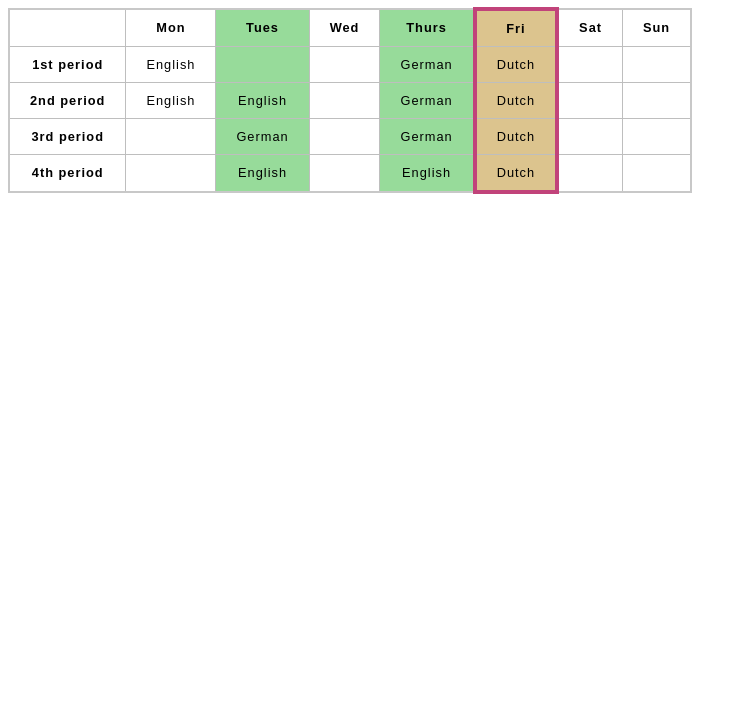
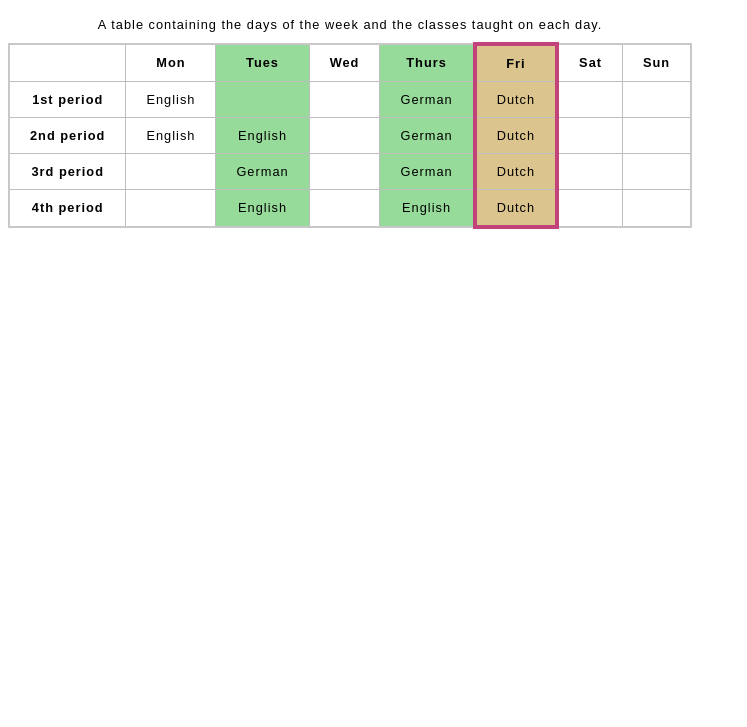
Before and after one commit to SophianLithoson/JavaScript-test-area, a plain HTML site: page table-exercise.html in a window 1280 px wide. Shown: the part 73-800 px from the top of the page, without its empty margins (0-747 px from the left). Drawn offline with Linux system fonts and the light colour scheme.

Commit message:
table exercise added caption

```diff
--- a/table-exercise.html
+++ b/table-exercise.html
@@ -43,6 +43,7 @@
             <col style="background-color: #dcc48e; border: 4px solid #C1437A;" />
             <col style="width: 42px;" />
         </colgroup>
+        <caption>A table containing the days of the week and the classes taught on each day.</caption>
       <tr>
         <td>&nbsp;</td>
         <th>Mon</th>
```
